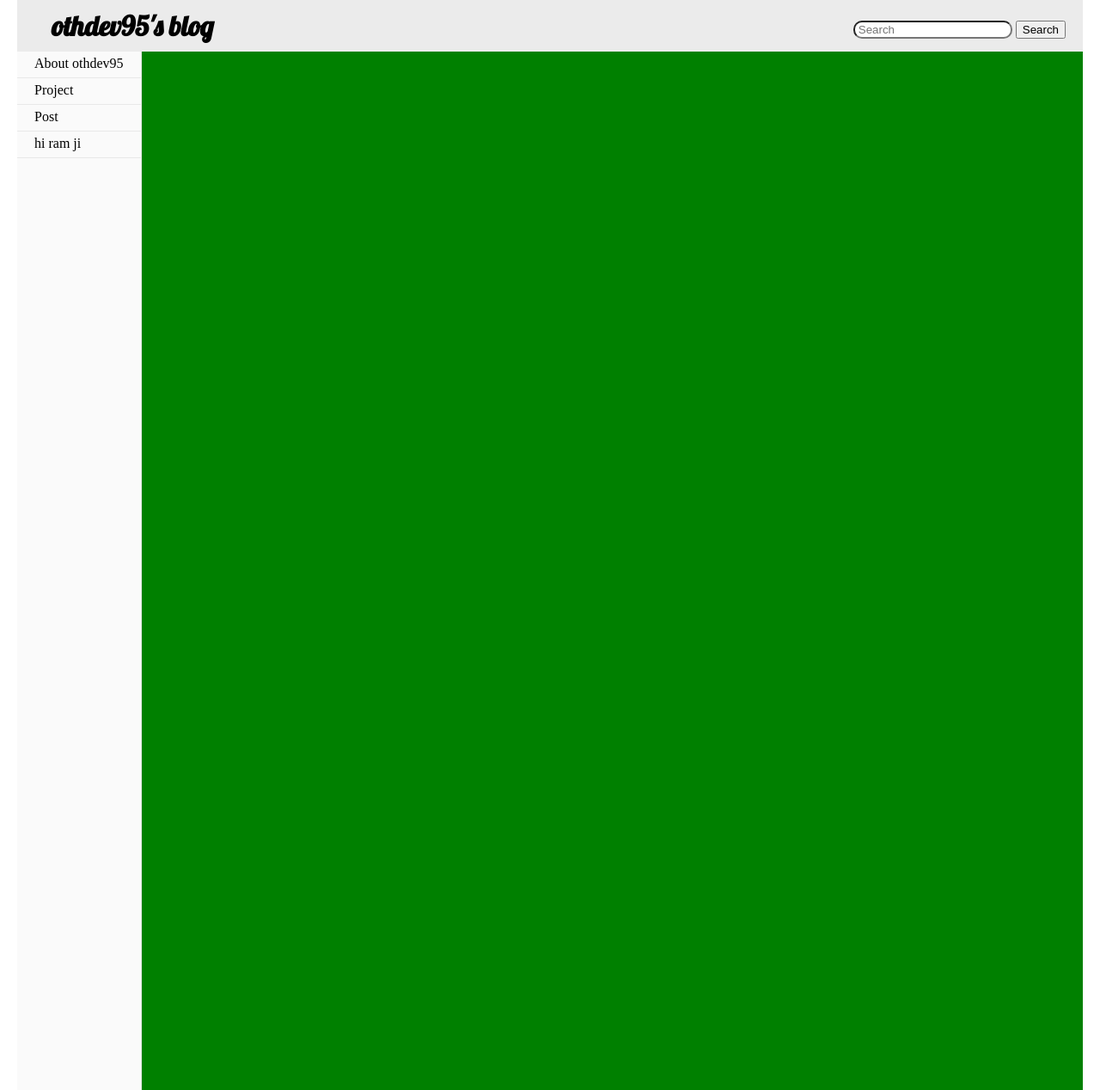
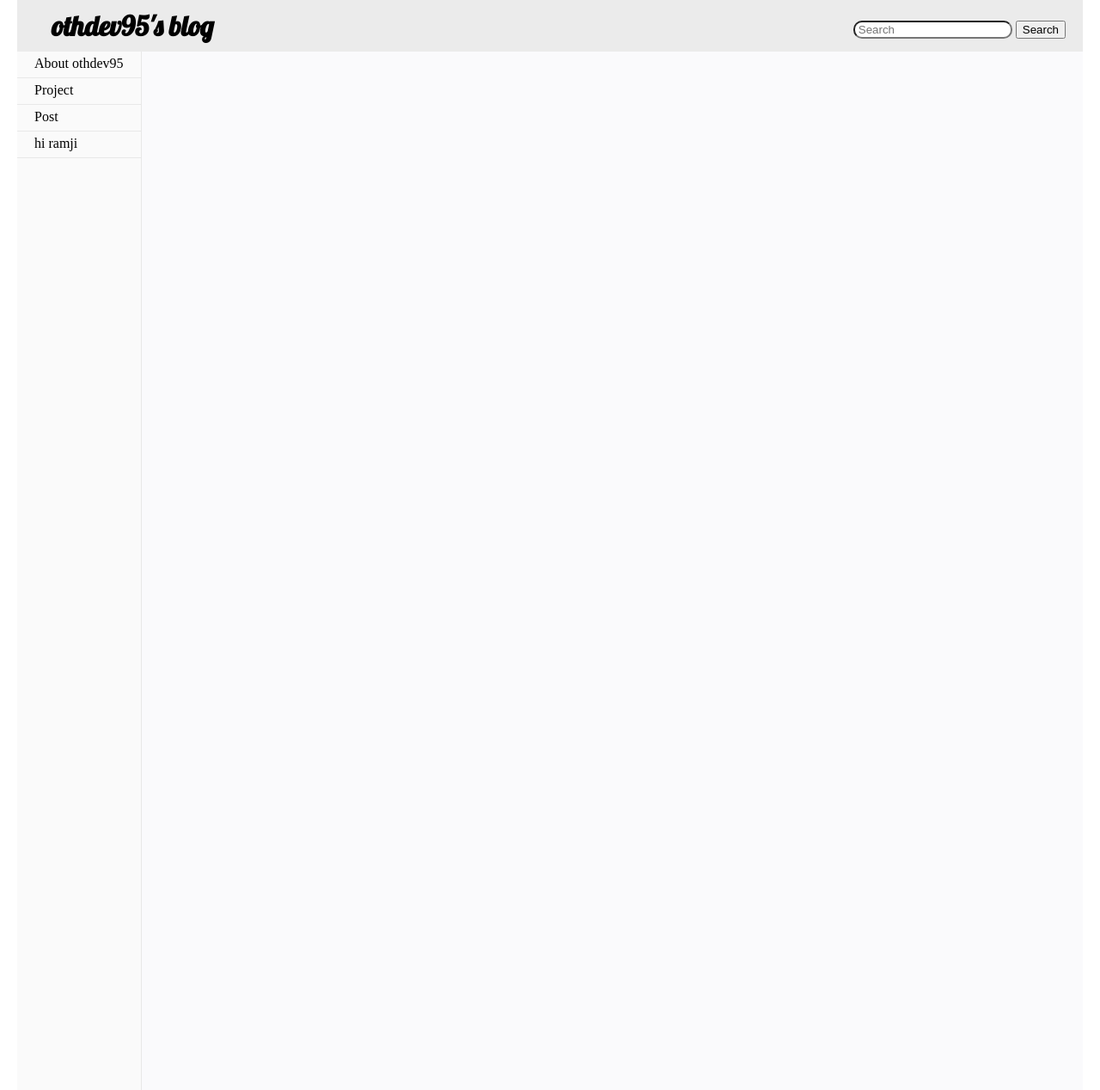
Before and after one commit to ohtaehyun/djangoTest, a Django app: template blog/templates/blog/post_list.html in a window 1280 px wide. Shown: the whole page at 86% size. Run offline with Django 3.2, Linux system fonts and the light colour scheme; the template is opened without the code that fills it, so the values that code supplies are empty; parts of the project's set-up code (start-up, migrations or seed data) failed here and were passed over; some libraries are stand-ins or nearby versions.

Commit message:
add some urls and template

```diff
--- a/blog/static/wtf/base.css
+++ b/blog/static/wtf/base.css
@@ -2,7 +2,7 @@
 *::before,
 *::after {
   box-sizing: border-box;
-  margin:0;
+  margin: 0;
 }
 
 html,
@@ -38,7 +38,8 @@ a {
   color: black;
   display: block;
 }
-p {
+p,
+h4 {
   display: inline-block;
 }
 
@@ -58,11 +59,15 @@ p {
 
 /* Main */
 .main {
-  background-color: green;
+  position: relative;
+  background-color: #fafafc;
   height: 100%;
 }
 
 .nav-bar {
+  position: absolute;
+  left: 0;
+  bottom: 0;
   background: #fafafa;
   display: inline-block;
   border-right: 1px solid rgba(0, 0, 0, 0.07);
@@ -92,12 +97,15 @@ p {
 }
 
 .content {
-  width: 70%;
+  margin-top: 40px;
+  margin-left: 200px;
+  width: 60%;
   display: inline-block;
 }
 
 /* Footer */
 .footer {
+  text-align: right;
   padding: 20px;
-  background-color: rgba(0, 0, 0, 0.19);
+  background-color: rgba(0, 0, 0, 0.08);
 }
--- a/blog/templates/blog/base.html
+++ b/blog/templates/blog/base.html
@@ -3,11 +3,15 @@
 {% load static %}
 <html lang="ko" dir="ltr">
   <head>
-    <meta charset="utf-8">
+    <meta charset="utf-8" />
     <title>othDev95's blog</title>
-        <link href='//fonts.googleapis.com/css?family=Lobster&subset=latin,latin-ext' rel='stylesheet' type='text/css'>
-        <link rel="stylesheet" href="{% static 'wtf/base.css' %}">
-        <meta name="viewport" content="width=device-width, initial-scale=1">
+    <link
+      href="//fonts.googleapis.com/css?family=Lobster&subset=latin,latin-ext"
+      rel="stylesheet"
+      type="text/css"
+    />
+    <link rel="stylesheet" href="{% static 'wtf/base.css' %}" />
+    <meta name="viewport" content="width=device-width, initial-scale=1" />
   </head>
   <body>
     <div class="container">
@@ -22,26 +26,26 @@
       <main class="main">
         <div class="nav-bar">
           <ul class="nav-ul">
-            <li class="nav-item"><a href="">About othdev95</a></li>
+            <li class="nav-item"><a href="/about_me">About othdev95</a></li>
             <div class="divider"></div>
-            <li class="nav-item"><a href="">Project</a></li>
+            <li class="nav-item"><a href="/project">Project</a></li>
             <div class="divider"></div>
-            <li class="nav-item"><a href="">Post</a></li>
+            <li class="nav-item"><a href="/post_list">Post</a></li>
             <div class="divider"></div>
-            <li class="nav-item"><a href="">hi ram ji</a></li>
+            <li class="nav-item"><a href="/hi_ramji">hi ramji</a></li>
             <div class="divider"></div>
           </ul>
         </div>
 
         <div class="content">
-          {% block content %}
-          {% endblock %}
+          {% block content %} {% endblock %}
         </div>
-
       </main>
 
       <footer class=" footer">
         <p>© 2019 All Rights Reserved.</p>
+        <br />
+        <p>contact: othdev95@gmail.com</p>
       </footer>
     </div>
   </body>
--- a/blog/templates/blog/post_list.html
+++ b/blog/templates/blog/post_list.html
@@ -1,33 +1,44 @@
 <!DOCTYPE html>
-{% extends 'blog/base.html' %}
-{% load static %}
+{% extends 'blog/base.html' %} {% load static %}
 
 <html lang="en" dir="ltr">
   <head>
-    <meta charset="utf-8">
+    <meta charset="utf-8" />
     <title></title>
-    <link rel="stylesheet" href="//fonts.googleapis.com/css?family=Lobster&subset=latin,latin-ext" type="text/css">
-    <link rel="stylesheet" href="{% static 'wtf/base.css' %}">
-
+    <link
+      rel="stylesheet"
+      href="//fonts.googleapis.com/css?family=Lobster&subset=latin,latin-ext"
+      type="text/css"
+    />
+    <link rel="stylesheet" href="{% static 'wtf/base.css' %}" />
   </head>
 
   <body>
     <div>
-      {% block content %}
-      {% for post in posts %}
+      {% block content %} {% for post in posts %}
       <div class="post">
-        <h1><a href="{% url 'post_detail' pk=post.pk }">{{ post.title }}</a></h1>
-        <p>{{post.published_date|linebreaksbr }} 작성</p>
+        <h1>
+          <a href="{% url 'post_detail' pk=post.pk }">{{ post.title }}</a>
+        </h1>
+        <p>{{ post.published_date | linebreaksbr }} 작성</p>
       </div>
-      {% endfor %}
-      {% endblock %}
+      {% endfor %} {% endblock %}
     </div>
 
-
-
-
-    <script src="https://code.jquery.com/jquery-3.3.1.slim.min.js" integrity="sha384-q8i/X+965DzO0rT7abK41JStQIAqVgRVzpbzo5smXKp4YfRvH+8abtTE1Pi6jizo" crossorigin="anonymous"></script>
-    <script src="https://cdnjs.cloudflare.com/ajax/libs/popper.js/1.14.7/umd/popper.min.js" integrity="sha384-UO2eT0CpHqdSJQ6hJty5KVphtPhzWj9WO1clHTMGa3JDZwrnQq4sF86dIHNDz0W1" crossorigin="anonymous"></script>
-    <script src="https://stackpath.bootstrapcdn.com/bootstrap/4.3.1/js/bootstrap.min.js" integrity="sha384-JjSmVgyd0p3pXB1rRibZUAYoIIy6OrQ6VrjIEaFf/nJGzIxFDsf4x0xIM+B07jRM" crossorigin="anonymous"></script>
+    <script
+      src="https://code.jquery.com/jquery-3.3.1.slim.min.js"
+      integrity="sha384-q8i/X+965DzO0rT7abK41JStQIAqVgRVzpbzo5smXKp4YfRvH+8abtTE1Pi6jizo"
+      crossorigin="anonymous"
+    ></script>
+    <script
+      src="https://cdnjs.cloudflare.com/ajax/libs/popper.js/1.14.7/umd/popper.min.js"
+      integrity="sha384-UO2eT0CpHqdSJQ6hJty5KVphtPhzWj9WO1clHTMGa3JDZwrnQq4sF86dIHNDz0W1"
+      crossorigin="anonymous"
+    ></script>
+    <script
+      src="https://stackpath.bootstrapcdn.com/bootstrap/4.3.1/js/bootstrap.min.js"
+      integrity="sha384-JjSmVgyd0p3pXB1rRibZUAYoIIy6OrQ6VrjIEaFf/nJGzIxFDsf4x0xIM+B07jRM"
+      crossorigin="anonymous"
+    ></script>
   </body>
 </html>
--- a/blog/urls.py
+++ b/blog/urls.py
@@ -2,7 +2,11 @@ from django.urls import path
 from . import views
 
 urlpatterns=[
-    path('',views.post_list, name='post_list'),
+    path('',views.about_me, name='about_me'),
+    path('about_me',views.about_me, name='about_me'),
+    path('project', views.project, name='project'),
+    path('post_list',views.post_list, name='post_list'),
     path('post/<int: pk>/', views.post_detail, name='post_detail'),
+    path('hi_ramji', views.hi_ramji, name='hi_ramji')
 
 ]
```
Also changed, not shown: blog/templates/blog/about_me.html (added, +17 -0 lines), blog/templates/blog/hi_ramji.html (added, +20 -0 lines), blog/templates/blog/project.html (added, +18 -0 lines), blog/views.py (+9 -0 lines).
